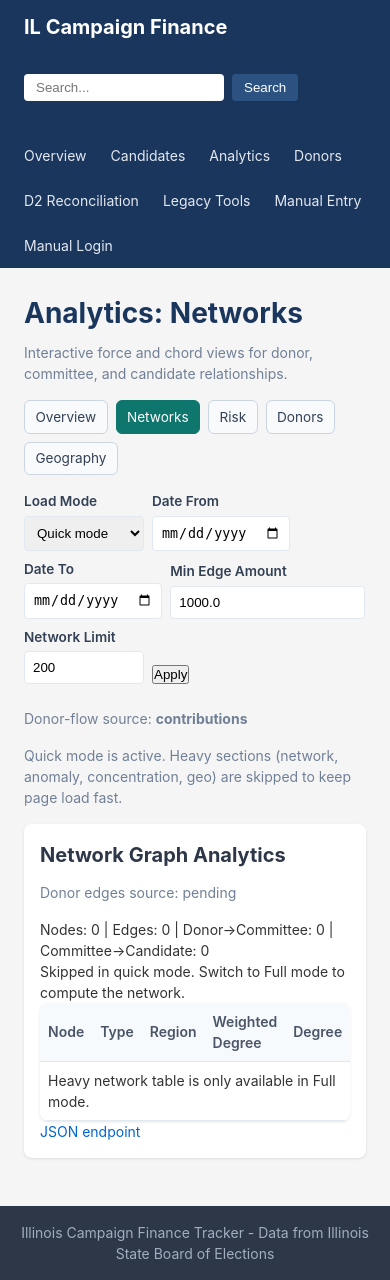
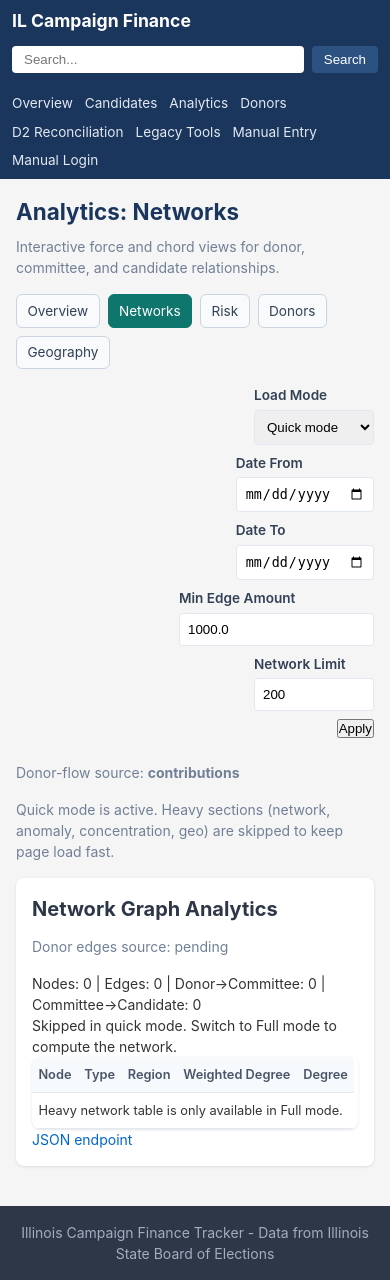
Before and after one commit to Doommen3/Illinois_campaign_finance, a Flask app: page /analytics/networks in a window 390 px wide. Run offline with Flask 3, Linux system fonts and the light colour scheme.

Commit message:
update text spillover

```diff
--- a/webapp/static/css/style.css
+++ b/webapp/static/css/style.css
@@ -155,6 +155,8 @@ h2 {
     padding: 1.25rem;
     border-radius: 8px;
     box-shadow: 0 1px 3px rgba(0, 0, 0, 0.1);
+    min-width: 0;
+    overflow: hidden;
 }
 
 .stat-card h3 {
@@ -167,6 +169,8 @@ h2 {
     font-size: 1.75rem;
     font-weight: bold;
     color: #1a365d;
+    overflow-wrap: break-word;
+    word-break: break-word;
 }
 
 .stat-detail {
@@ -712,17 +716,43 @@ h2 {
 @media (max-width: 768px) {
     .navbar {
         flex-wrap: wrap;
+        padding: 0.75rem 1rem;
+        gap: 0.75rem;
     }
 
     .nav-links {
         order: 3;
         width: 100%;
-        margin-top: 0.75rem;
+        margin-top: 0.5rem;
         flex-wrap: wrap;
+        gap: 0.75rem 1rem;
     }
 
     .nav-search {
         margin-left: 0;
+        width: 100%;
+    }
+
+    .nav-search input {
+        width: 100%;
+        flex: 1;
+    }
+
+    .container {
+        padding: 1rem;
+    }
+
+    h1 {
+        font-size: 1.4rem;
+    }
+
+    .stats-grid {
+        grid-template-columns: repeat(2, 1fr);
+        gap: 0.75rem;
+    }
+
+    .stat-value {
+        font-size: 1.25rem;
     }
 
     .two-column {
@@ -730,11 +760,52 @@ h2 {
     }
 
     .data-table {
-        font-size: 0.875rem;
+        font-size: 0.8rem;
+        display: block;
+        overflow-x: auto;
+        -webkit-overflow-scrolling: touch;
     }
 
     .data-table th,
     .data-table td {
-        padding: 0.5rem;
+        padding: 0.5rem 0.4rem;
+        white-space: nowrap;
+    }
+
+    .search-form {
+        flex-direction: column;
+    }
+
+    .search-form input,
+    .search-form select {
+        width: 100%;
+    }
+
+    .btn {
+        display: inline-block;
+        margin-bottom: 0.5rem;
     }
 }
+
+@media (max-width: 480px) {
+    .stats-grid {
+        grid-template-columns: 1fr;
+    }
+
+    .stat-value {
+        font-size: 1.1rem;
+    }
+
+    .navbar {
+        padding: 0.5rem 0.75rem;
+    }
+
+    .nav-brand a {
+        font-size: 1.1rem;
+    }
+
+    .nav-links {
+        gap: 0.5rem 0.75rem;
+        font-size: 0.85rem;
+    }
+}
```
